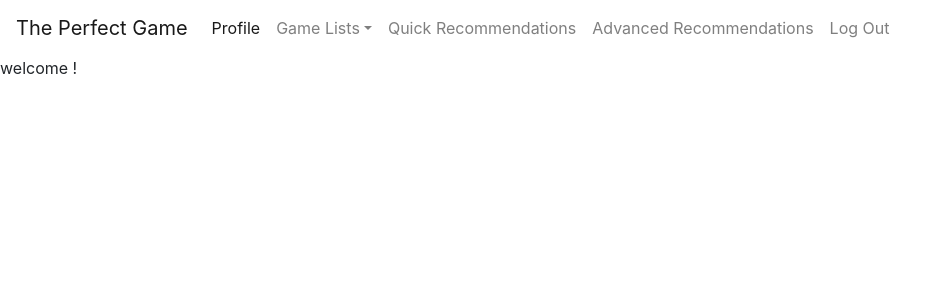
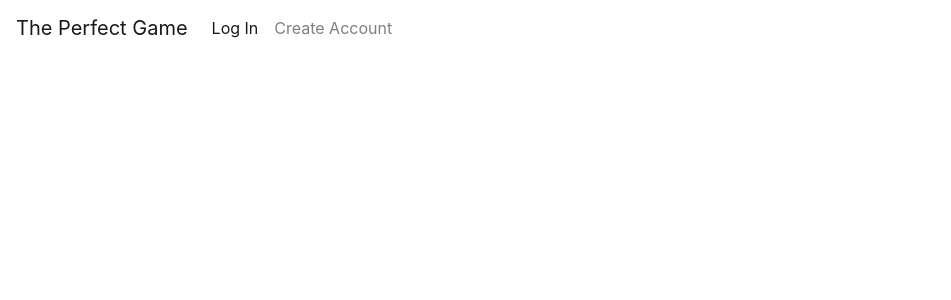
Before and after one commit to alerner1/perfect-game-client, a React (Create React App) app: page /welcome in a window 1280 px wide. Shown: the top 300 px of the page, without its empty margins (0-951 px from the left). Built offline with nearby package versions, Linux system fonts and the light colour scheme.

Commit message:
fixed some login/logout bugs

```diff
--- a/src/App.js
+++ b/src/App.js
@@ -12,7 +12,7 @@ class App extends React.Component {
     if (token) {
       console.log("got a token");
       this.props.getUser();
-      // this.props.history.push('/welcome');
+      // this.props.history.push('/profile');
     } else {
       console.log('no token')
     }
@@ -26,7 +26,7 @@ class App extends React.Component {
           <Route path="/login" render={() => <LoginForm />} />
           <Route path="/signup" render={() => <SignupContainer />} />
           {/* hypothetically we could have the component below show a "loading" thing until there is a currentUser. if currentUser is an empty obj or whatever then reroute? */}
-          <Route path="/welcome" render={() => <p>welcome {this.props.currentUser && this.props.currentUser.email}!</p>} />
+          <Route path="/profile" render={() => <p>profile {this.props.currentUser.email}!</p>} />
         </Switch>
       </div>
     )
--- a/src/NavMenu/components/NavMenuLoggedIn.js
+++ b/src/NavMenu/components/NavMenuLoggedIn.js
@@ -10,6 +10,9 @@ import { withRouter } from 'react-router-dom';
 class NavMenuLoggedIn extends React.Component {
   handleSelect = (eventKey) => {
     switch(eventKey){
+    case '1':
+      this.props.history.push('/profile')
+      break;
     case '5':
       localStorage.removeItem("token");
       this.props.resetUser();
--- a/src/NavMenu/containers/NavMenuContainer.js
+++ b/src/NavMenu/containers/NavMenuContainer.js
@@ -6,7 +6,7 @@ import NavMenuLoggedOut from '../components/NavMenuLoggedOut';
 class NavMenuContainer extends React.Component {
   render() {
     return (
-      this.props.currentUser ? <NavMenuLoggedIn /> : <NavMenuLoggedOut />
+      Object.keys(this.props.currentUser).length !== 0 ? <NavMenuLoggedIn /> : <NavMenuLoggedOut />
     )
   }
 }
--- a/src/Signup/containers/SignupContainer.js
+++ b/src/Signup/containers/SignupContainer.js
@@ -21,7 +21,7 @@ class SignupContainer extends React.Component {
 
   componentDidUpdate() {
     if (this.props.signupStep > 2) {
-      this.props.history.push('/welcome')
+      this.props.history.push('/profile')
     }
   }
 
```
